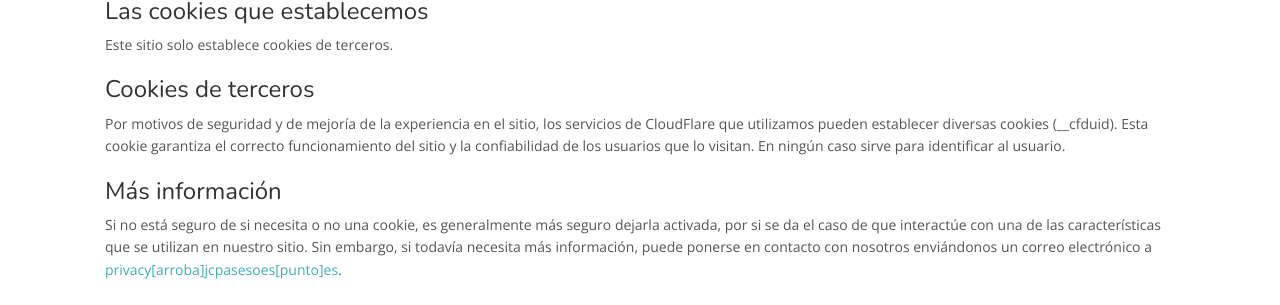
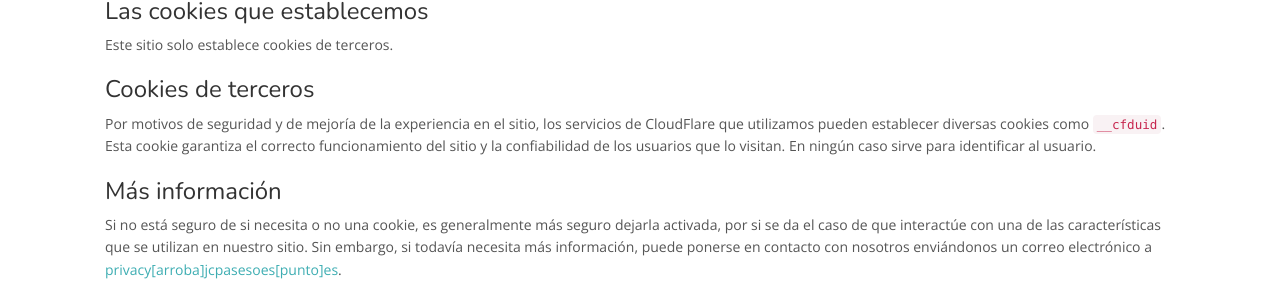
Before and after one commit to MpCity/MpCity.github.io, a Jekyll site: the page built from politica-de-cookies.html, in a window 1280 px wide and 1072 px high. Shown: the part 564-869 px from the top of the window. Built offline with Jekyll 4.4.1, drawn with Linux system fonts in a browser that asks for light colours.

Commit message:
Update politica-de-cookies.html

```diff
--- a/politica-de-cookies.html
+++ b/politica-de-cookies.html
@@ -16,7 +16,7 @@ layout: default
 <h3 id="cookies-establecidas">Las cookies que establecemos</h3>
 <p>Este sitio solo establece cookies de terceros.</p>
 <h3 id="cookies-de-terceros">Cookies de terceros</h3>
-<p>Por motivos de seguridad y de mejoría de la experiencia en el sitio, los servicios de CloudFlare que utilizamos pueden establecer diversas cookies (__cfduid). Esta cookie garantiza el correcto funcionamiento del sitio y la confiabilidad de los usuarios que lo visitan. En ningún caso sirve para identificar al usuario.</p>
+<p>Por motivos de seguridad y de mejoría de la experiencia en el sitio, los servicios de CloudFlare que utilizamos pueden establecer diversas cookies como <code>__cfduid</code>. Esta cookie garantiza el correcto funcionamiento del sitio y la confiabilidad de los usuarios que lo visitan. En ningún caso sirve para identificar al usuario.</p>
 <h3 id="mas-informacion">Más información</h3>
 <p>Si no está seguro de si necesita o no una cookie, es generalmente más seguro dejarla activada, por si se da el caso de que interactúe con una de las características que se utilizan en nuestro sitio. Sin embargo, si todavía necesita más información, puede ponerse en contacto con nosotros enviándonos un correo electrónico a <a>privacy[arroba]jcpasesoes[punto]es</a>.</p>
 <br>
```
